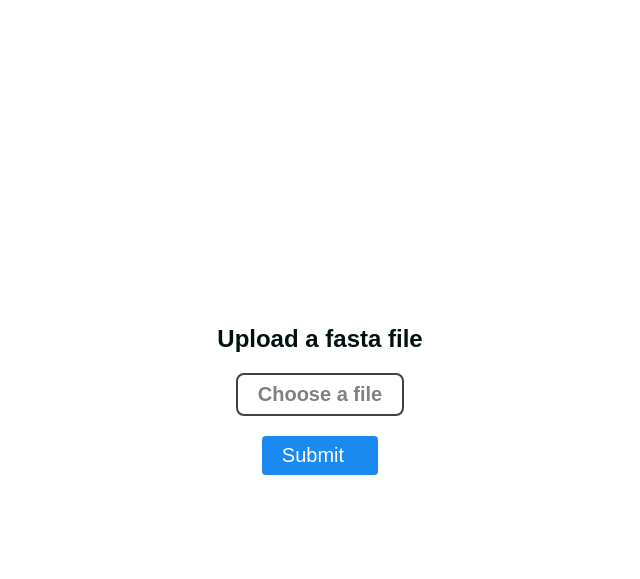
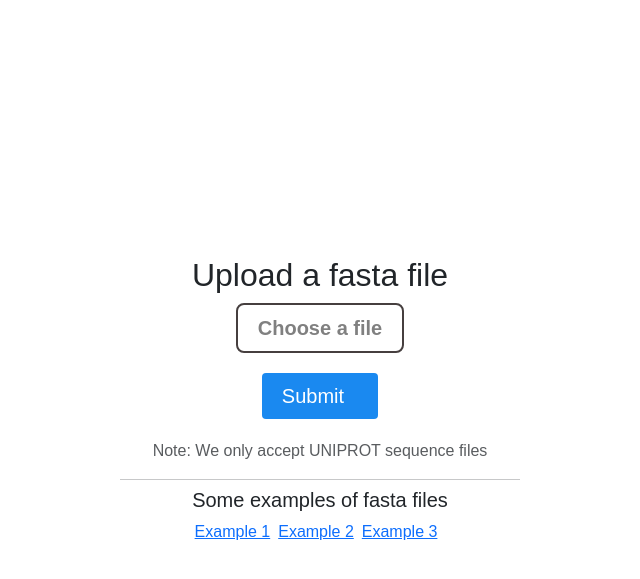
Before and after one commit to STAM-NDSU/A-SYSRV, a Flask app: page / in a window 1280 px wide. Shown: the top 579 px of the page, without its empty margins (320-960 px from the left). Run offline with Flask 3, Linux system fonts and the light colour scheme; parts of the project's set-up code (start-up, migrations or seed data) failed here and were passed over.

Commit message:
update download flow and add fasta sequences examples

```diff
--- a/app.py
+++ b/app.py
@@ -33,15 +33,19 @@ def create_app():
 
 
 # Configure logging
-def configure_logging():
+def configure_logging(app):
     logger = logging.getLogger()
     formatter = logging.Formatter(
         "%(asctime)s %(levelname)s %(name)s : %(message)s",
         datefmt="%Y-%m-%d %H:%M:%S",
     )
 
+    dir = app.config.get("LOGS")
+    if not os.path.exists(dir):
+        os.makedirs(dir)
+
     file_handler = RotatingFileHandler(
-        "storage/logs/app.log", backupCount=100, maxBytes=1000000
+        f"{dir}/app.log", backupCount=100, maxBytes=1000000
     )
     file_handler.setLevel(logging.INFO)
     file_handler.setFormatter(formatter)
@@ -62,5 +66,5 @@ def register_blueprints():
 
 # Run application
 app = create_app()
-configure_logging()
+configure_logging(app)
 register_blueprints()
--- a/config/default.py
+++ b/config/default.py
@@ -1 +1,4 @@
 UNIPROT_URL = "https://rest.uniprot.org/uniprotkb/search"
+UNIPROT_LOGS="storage/uniprot"
+LOGS="storage/logs"
+ARTIFACTS="storage/artifacts"
--- a/routes/api.py
+++ b/routes/api.py
@@ -11,6 +11,9 @@ api_controller = APIController()
 def upload_fasta():
     return api_controller.upload_fasta()
 
+@bp.route("/download_file", methods=["POST"])
+def download_file():
+    return api_controller.download_file()
 
 @bp.route("/status", methods=["GET"])
 def health_check():
--- a/web/views/pages/index.html
+++ b/web/views/pages/index.html
@@ -2,7 +2,9 @@
 
 {% block content %}
 <div class="container">
-    <h1>Upload a fasta file</h1>
+    <div class="row justify-content-center">
+        <div class="col col-lg-8">
+            <h2>Upload a fasta file</h2>
             <form action="" method="post" enctype="multipart/form-data" onsubmit="event.preventDefault()">
                 <div class="upload-btn-wrapper">
                     <input type="file" name="file" id="file" style="display: none;" accept=".fasta,.txt"
@@ -14,7 +16,47 @@
                         <span id="submit-txt">Submit</span></button>
                 </div>
                 <div class="loader" id="loader"></div>
+                <p class="text-muted mt-2">Note: We only accept UNIPROT sequence files</p>
+                <hr style="width: 400px;margin:auto">
+                <div class="mt-2">
+                    <h5>Some examples of fasta files</h5>
+                    <div class="d-flex justify-content-center">
+                        <div class="me-2"> <a href="{{url_for('static', filename='try-out/example-1.fasta')}}">Example
+                                1</a></div>
+                        <div class="me-2"> <a href="{{url_for('static', filename='try-out/example-2.fasta')}}">Example
+                                2</a></div>
+                        <div class="me-2"> <a href="{{url_for('static', filename='try-out/example-3.fasta')}}">Example
+                                3</a></div>
+                    </div>
+                </div>
+
+
             </form>
+        </div>
+        <div class="col-lg-4 mt-3 mt-lg-0" id="results-block" style="display: none;">
+            <hr class="d-lg-none">
+            <span class="badge btn-lg bg-secondary px-5 py-2">#Results</span>
+            <table class="table mt-2">
+                <thead>
+                    <tr>
+                        <th scope="col">S.N</th>
+                        <th scope="col">Predictions</th>
+                    </tr>
+                </thead>
+                <tbody>
+                    <tr>
+                        <th scope="row">1</th>
+                        <td>98.5</td>
+                    </tr>
+                </tbody>
+            </table>
+            <div class="download-btn-wrapper mt-4">
+                <button type="button" class="btn btn-success" id="download-btn" data-filename="2023_11_06_20_53_07.json"
+                    onclick="downloadFile(event)">Download
+                    Results</button>
+            </div>
+        </div>
+    </div>
 </div>
 {% endblock %}
 
@@ -34,12 +76,46 @@
         document.getElementById('loader').classList.add('show')
         document.getElementById('submit-btn').setAttribute("disabled", "disabled");
         document.getElementById('submit-txt').innerText = "Please wait...";
+        document.getElementById('results-block').style.display = "none"
 
         const formData = new FormData();
         formData.append("file", file);
 
         try {
             const response = await fetch("/api/upload_fasta", {
+                method: "POST",
+                body: formData,
+            });
+
+            if (response.ok) {
+                const data = await response.json()
+                const results = data.results
+                const filename = data.filename
+                document.getElementById('download-btn').setAttribute("data-filename", filename);
+                document.getElementById('results-block').style.display = "block"
+            } else {
+                alert("Error processing the file. Please try again.");
+            }
+        } catch (error) {
+            console.error("Error:", error);
+        } finally {
+            document.getElementById('loader').classList.remove('show')
+            document.getElementById('submit-btn').removeAttribute('disabled')
+            document.getElementById('submit-txt').innerText = "Submit";
+        }
+    }
+
+    async function downloadFile(e) {
+        e.stopPropagation()
+
+        const ele = document.getElementById("download-btn");
+        const filename = ele.getAttribute('data-filename')
+
+        const formData = new FormData();
+        formData.append("filename", filename);
+
+        try {
+            const response = await fetch("/api/download_file", {
                 method: "POST",
                 body: formData,
             });
@@ -61,12 +137,9 @@
             }
         } catch (error) {
             console.error("Error:", error);
-        } finally {
-            document.getElementById('loader').classList.remove('show')
-            document.getElementById('submit-btn').removeAttribute('disabled')
-            document.getElementById('submit-txt').innerText = "Submit";
         }
     }
+
 
     function handleFileChange() {
         const fileInput = document.getElementById("file");
--- a/web/views/templates/master.html
+++ b/web/views/templates/master.html
@@ -4,6 +4,7 @@
     <meta charset="utf-8" />
     <meta name="viewport" content="width=device-width, initial-scale=1" />
     <title>{{ config.get('APP_NAME', "A-SYSRV") }}</title>
+    <link href="https://cdn.jsdelivr.net/npm/bootstrap@5.3.2/dist/css/bootstrap.min.css" rel="stylesheet">
     <link
       rel="stylesheet"
       href="{{ url_for('static', filename='styles/main.css') }}"
@@ -12,7 +13,7 @@
   </head>
 
   <body>
-    <main>
+    <main class="container-fluid">
       <section class="flash">
         {% for message in get_flashed_messages() %}
         <div>{{ message }}</div>
@@ -23,6 +24,7 @@
       <section class="content">{% block content %}{% endblock %}</section>
       <!-- Main block -->
     </main>
+    <script src="https://cdn.jsdelivr.net/npm/bootstrap@5.3.2/dist/js/bootstrap.min.js"></script>
     {%block scripts %} {% endblock %}
   </body>
 </html>
```
Also changed, not shown: controllers/api_controller.py (+20 -2 lines), services/uniprot_service.py (+21 -2 lines), 4 other files. Lines whose indentation alone changed are shown as unchanged.
